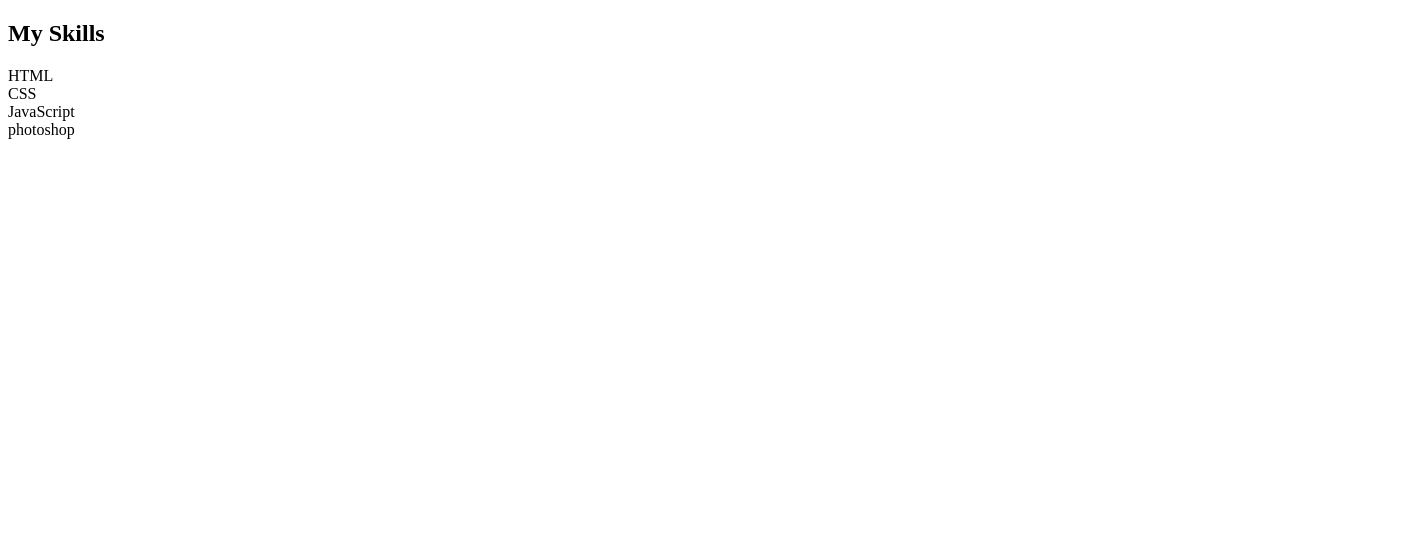
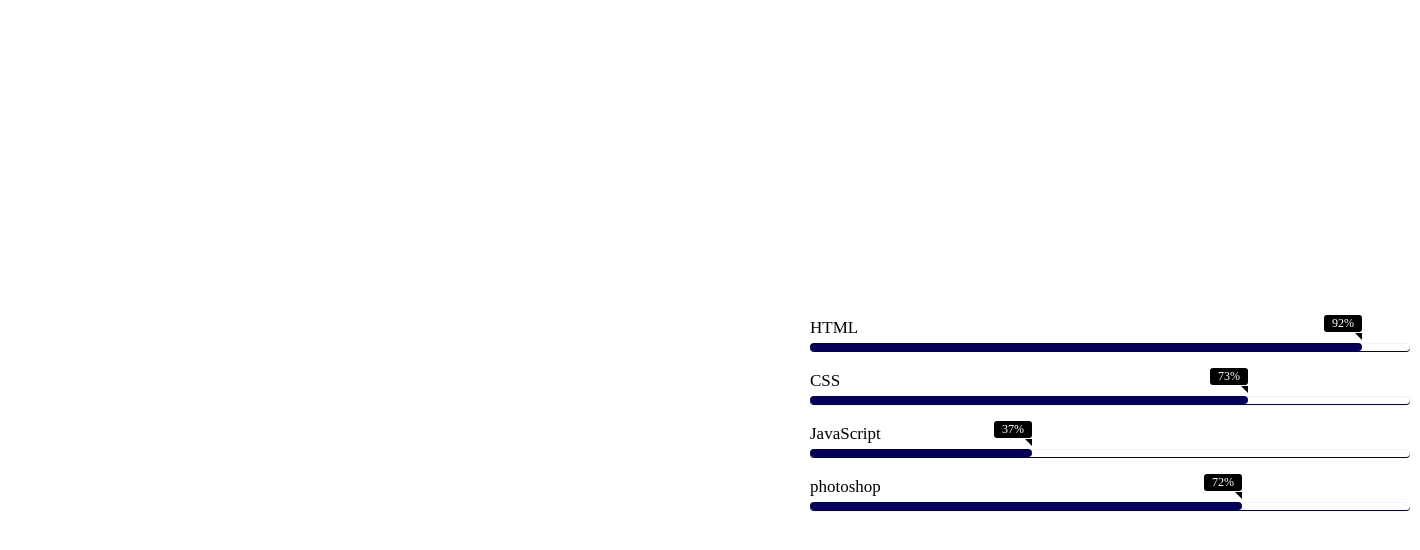
Before and after one commit to mahmoudplay/Skills-Bars, a plain HTML site: page index.html in a window 1280 px wide. Shown: the whole page, 1420 px wide, since content can reach past the window. Drawn offline with Linux system fonts and the light colour scheme.

Commit message:
Fixed Bugs

```diff
--- a/index.html
+++ b/index.html
@@ -1,6 +1,7 @@
 <!DOCTYPE html>
 <html lang="en">
 <head>
+    <link rel="stylesheet" href="style.css">
     <meta charset="UTF-8">
     <meta http-equiv="X-UA-Compatible" content="IE=edge">
     <meta name="viewport" content="width=device-width, initial-scale=1.0">
--- a/style.css
+++ b/style.css
@@ -7,7 +7,7 @@
 }
 
 /*Skills bars*/
-}
+
 .word {
   color: rgb(255, 255, 255);
   text-align: center;
```
